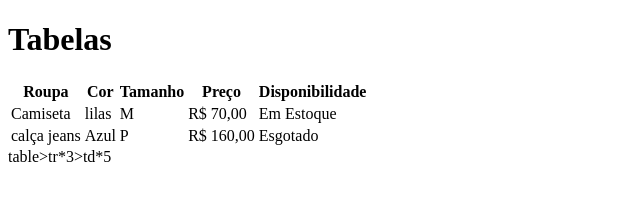
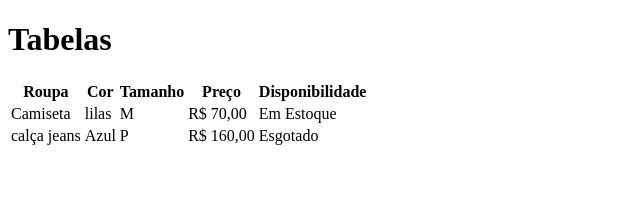
Before and after one commit to rafa00101/aula-tabela, a plain HTML site: page index.html in a window 1280 px wide. Shown: the whole page, without its empty margins (0-640 px from the left). Drawn offline with Linux system fonts and the light colour scheme.

Commit message:
tirei a sequencia codigo

```diff
--- a/index.html
+++ b/index.html
@@ -38,7 +38,7 @@
 
 <!--criar tabelas abaixo mais rapido--> <!--Ctrl + space--> <!-- Emment Abreviation-->
 
-    table>tr*3>td*5
+    <!-- table>tr*3>td*5 -->
 
 </body>
 </html>
```
